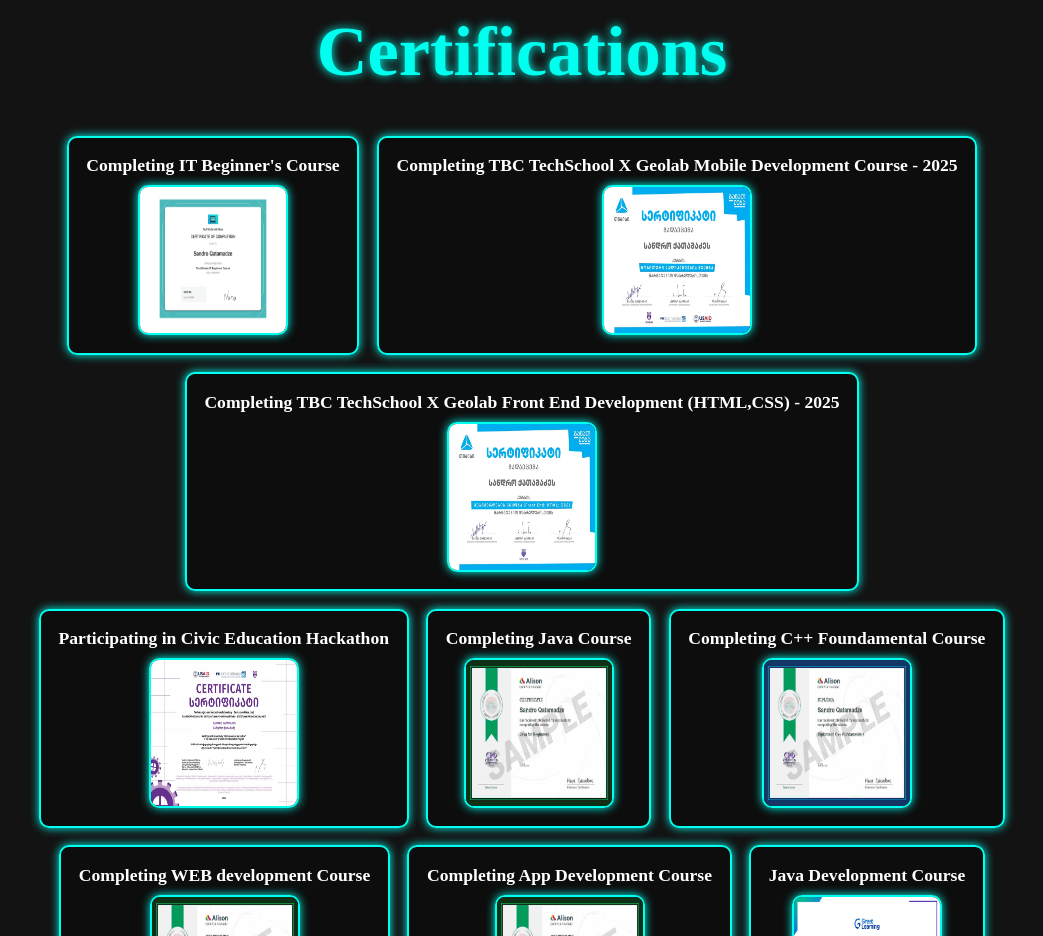
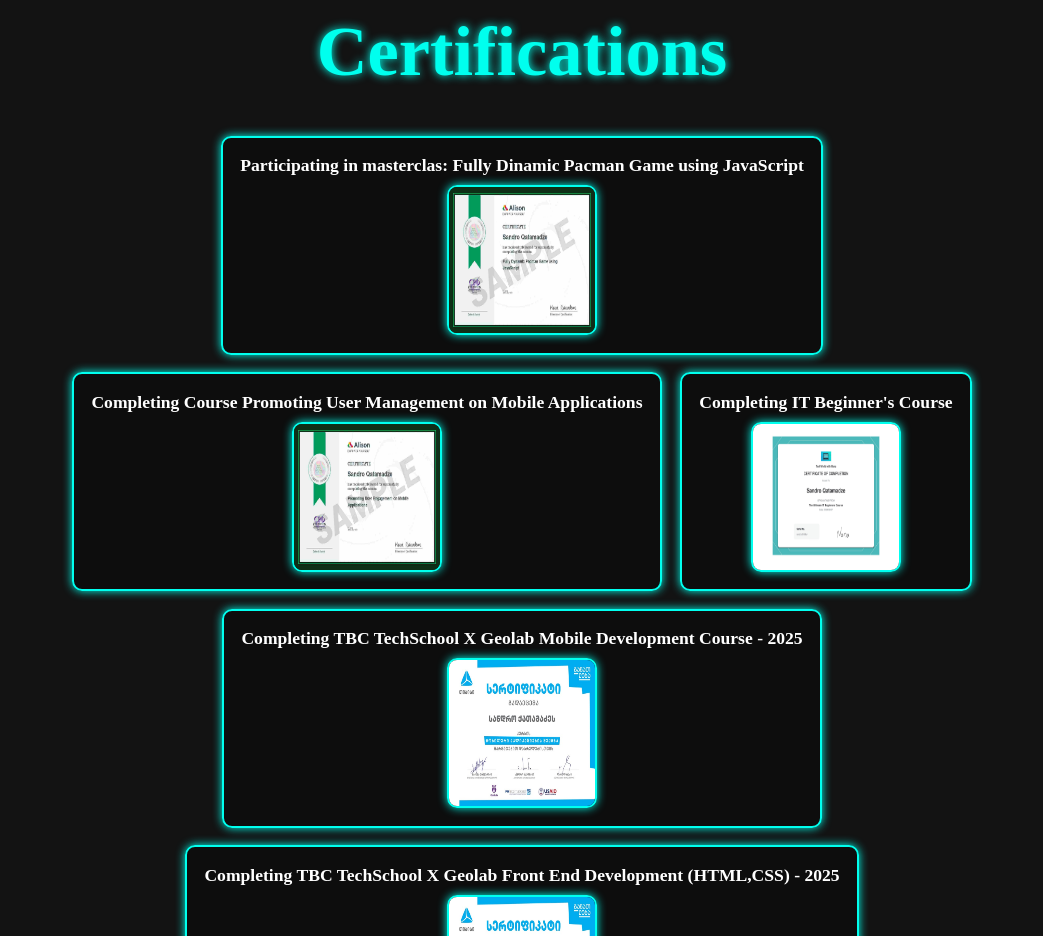
Before and after one commit to SANDRICKSON/sandro2, a plain HTML site: page index.html in a window 1280 px wide. Shown: the part 5380-6316 px from the top of the page, without its empty margins (118-1161 px from the left). Drawn offline with nearby package versions, Linux system fonts and the light colour scheme.

Commit message:
Update index.html

```diff
--- a/index.html
+++ b/index.html
@@ -216,6 +216,12 @@
     <section class="certifications" id="certifications">
         <h2 class="heading">Certifications</h2>
         <ul>
+            <li>Participating in masterclas: Fully Dinamic Pacman Game using JavaScript
+                <img src="images/pacman.jpg" alt="IT Course">
+            </li>
+            <li>Completing Course Promoting User Management on Mobile Applications
+                <img src="images/usermanagement.jpg" alt="IT Course">
+            </li>
             <li>Completing IT Beginner's Course
                 <img src="images/tbcit.jpg" alt="IT Course">
             </li>
```
